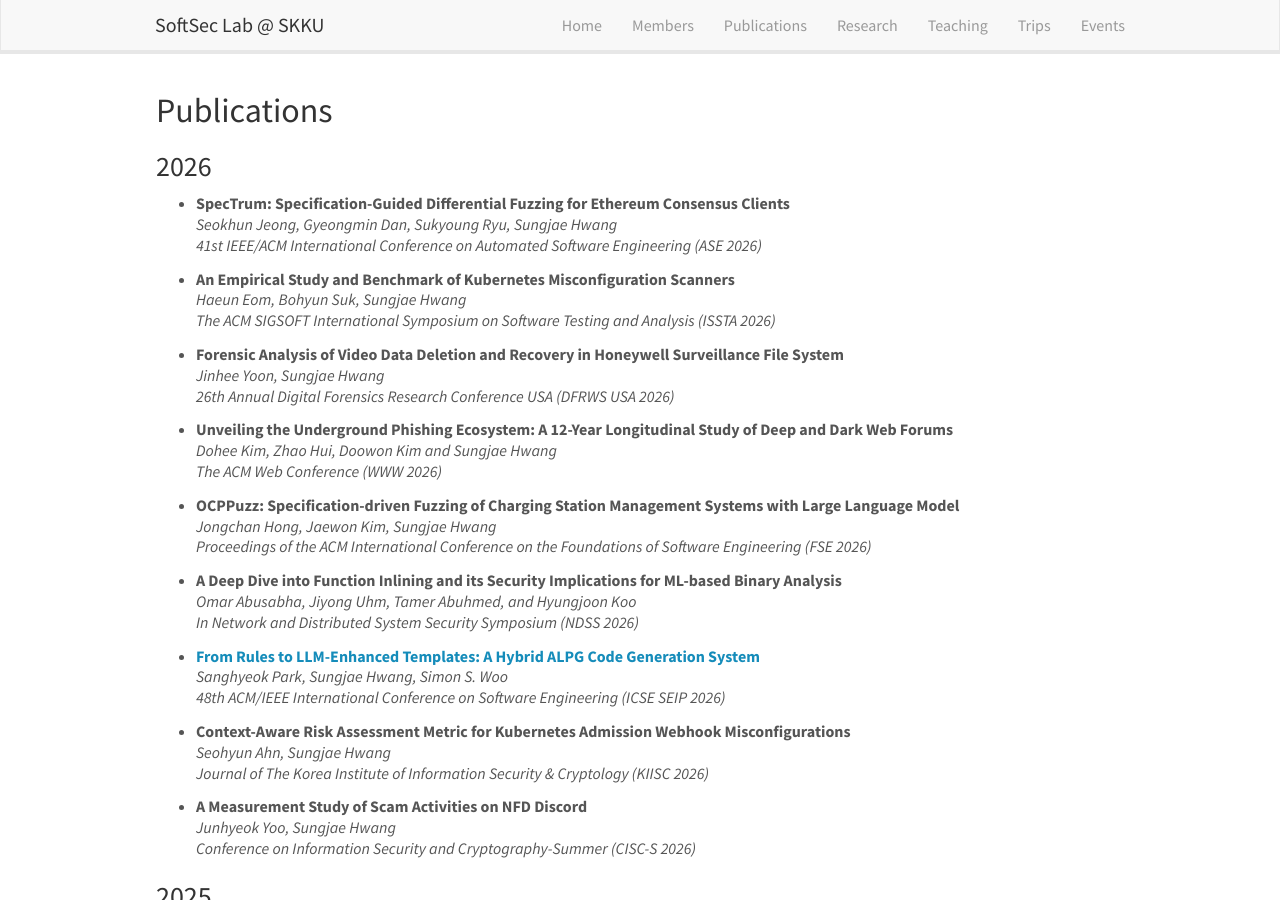
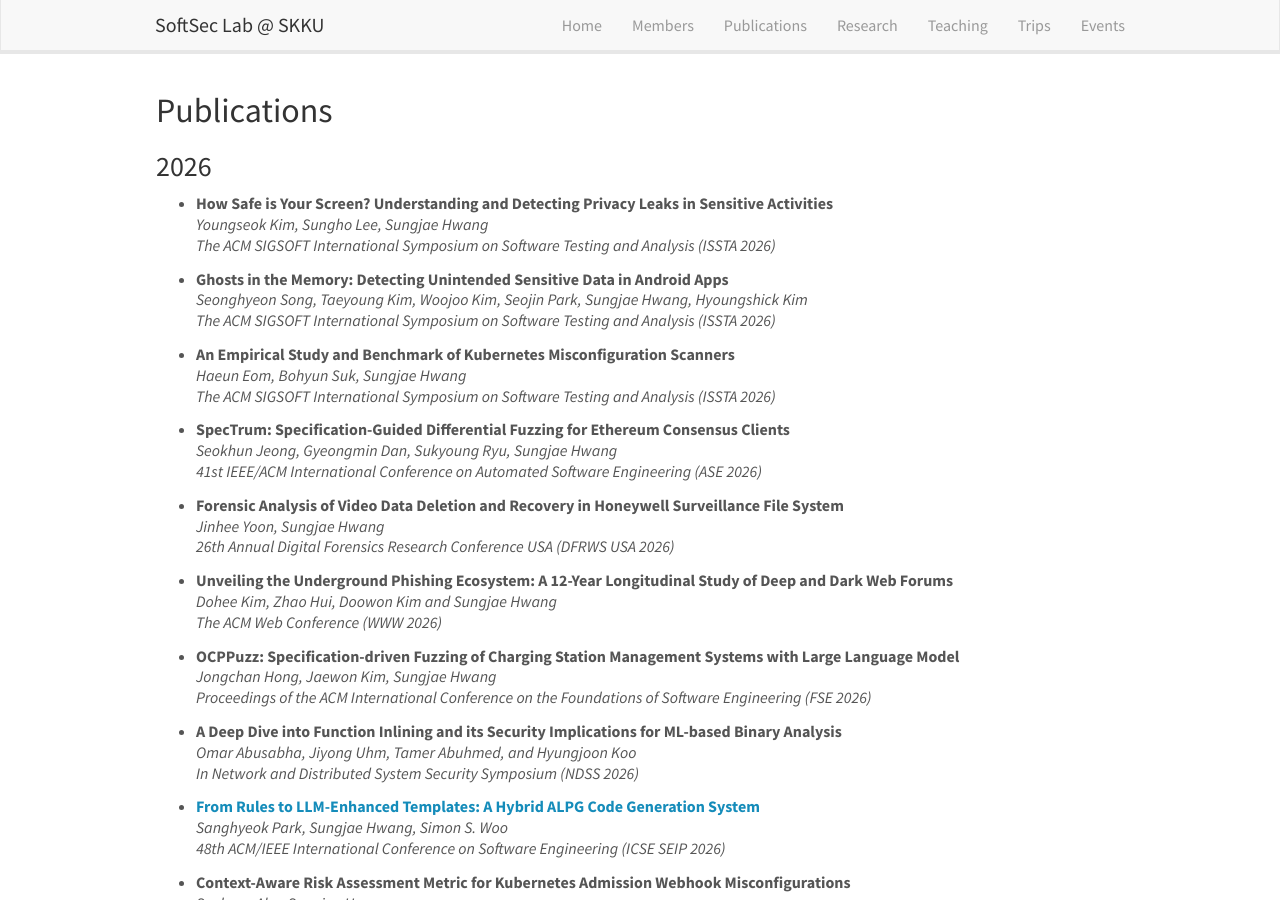
Before and after one commit to softsec-lab/softsec-lab.github.io, a Jekyll site: the page built from _pages/publications.md, in a window 1280 px wide and 900 px high. Built offline with Jekyll 4.4.1, drawn with Linux system fonts in a browser that asks for light colours; nearby versions of some CDN libraries.

Commit message:
issta papers update

```diff
--- a/_data/news.yml
+++ b/_data/news.yml
@@ -1,3 +1,6 @@
+- date: June. 25, 2026
+  headline: "We are pleased to announce that two papers from our group have been accepted to ISSTA 2026: 1) Ghosts in the Memory: Detecting Unintended Sensitive Data in Android Apps and 2) How Safe is Your Screen? Understanding and Detecting Privacy Leaks in Sensitive Activities. Congratulations to all authors!"
+
 - date: June. 18, 2026
   headline: "SpecTrum: Specification-Guided Differential Fuzzing for Ethereum Consensus Clients, has been accepted to ASE 2026"
 
--- a/_data/publist.yml
+++ b/_data/publist.yml
@@ -1,3 +1,25 @@
+- title: "How Safe is Your Screen? Understanding and Detecting Privacy Leaks in Sensitive Activities"
+  authors: Youngseok Kim, Sungho Lee, Sungjae Hwang
+  year: 2026
+  link:
+    url:
+    display: The ACM SIGSOFT International Symposium on Software Testing and Analysis (ISSTA 2026)
+
+- title: "Ghosts in the Memory: Detecting Unintended Sensitive Data in Android Apps"
+  authors: Seonghyeon Song, Taeyoung Kim, Woojoo Kim, Seojin Park, Sungjae Hwang, Hyoungshick Kim
+  year: 2026
+  link:
+    url:
+    display: The ACM SIGSOFT International Symposium on Software Testing and Analysis (ISSTA 2026)
+
+- title: "An Empirical Study and Benchmark of Kubernetes Misconfiguration Scanners"
+  authors: Haeun Eom, Bohyun Suk, Sungjae Hwang
+  year: 2026
+  link:
+    url:
+    display: The ACM SIGSOFT International Symposium on Software Testing and Analysis (ISSTA 2026)
+
+
 - title: "SpecTrum: Specification-Guided Differential Fuzzing for Ethereum Consensus Clients"
   authors: Seokhun Jeong, Gyeongmin Dan, Sukyoung Ryu, Sungjae Hwang
   year: 2026
@@ -5,12 +27,6 @@
     url:
     display: 41st IEEE/ACM International Conference on Automated Software Engineering (ASE 2026)
 
-- title: "An Empirical Study and Benchmark of Kubernetes Misconfiguration Scanners"
-  authors: Haeun Eom, Bohyun Suk, Sungjae Hwang
-  year: 2026
-  link:
-    url:
-    display: The ACM SIGSOFT International Symposium on Software Testing and Analysis (ISSTA 2026)
 
 - title: "Forensic Analysis of Video Data Deletion and Recovery in Honeywell Surveillance File System"
   authors: Jinhee Yoon, Sungjae Hwang
```
